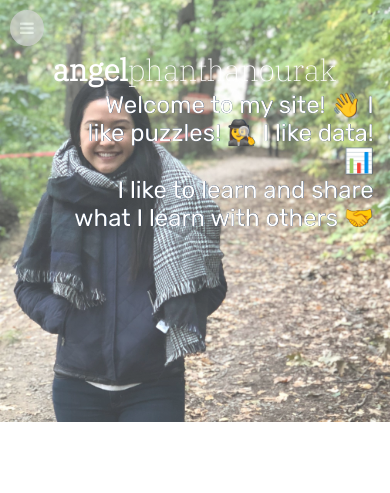
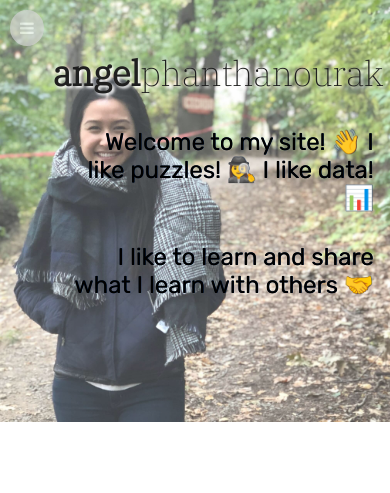
Before and after one commit to angelphanth/portfolio, a PHP site: page / in a window 390 px wide. Shown: the top 493 px of the page. Run offline with PHP 8.4, Linux system fonts and the light colour scheme.

Commit message:
optimized images

```diff
--- a/css/styles.css
+++ b/css/styles.css
@@ -99,7 +99,7 @@ a {
     justify-content: flex-end;
     height: 50vh;
     width: 100%;
-    opacity: 0.75;
+    opacity: 1;
     transition: all 1s ease-in-out;
 }
 
@@ -135,7 +135,7 @@ a {
 
 #home::before {
       content: "";
-      background-image: url("../assets/IMG_2708c.jpeg");
+      background-image: url("../assets/IMG_2708c_smaller.jpeg");
       background-color: white;
       background-repeat: no-repeat;
       background-size: contain;
@@ -145,13 +145,13 @@ a {
       bottom: 0px;
       left: 0px;
       /* width: 50vw; */
-      opacity: 0.75;
+      opacity: 1;
 }
 
-#home:hover {
+/* #home:hover {
     opacity: 1;
     transition: all 1s ease-in-out;
-}
+} */
 
 #home h1:hover {
     font-weight: bolder;
@@ -461,6 +461,10 @@ a {
         float: none;
     }
 
+    #home::before {
+        opacity:0.75;
+    }
+
 }
 
 /* When mobile */
@@ -488,12 +492,9 @@ a {
         opacity: 1;
     }
 
-    #title h2 {
-        text-shadow: 1px 1px rgb(11, 29, 0);
-    }
-
     #home::before {
         background-size: cover;
+        opacity: 0.75;
     }
 
     .slideshow-container {
@@ -523,12 +524,18 @@ a {
     }
 
     .title {
-        color: white;
+        color: black;
+        /* text-shadow: 2px 2px 3px pink; */
     }
 
     .title h1 {
-        color: white;
-        font-size:30px;
+        font-size:35px;
+        text-shadow: 2px 2px 3px white;
+    }
+
+    .title h2 {
+        padding-top: 30px;
+        /* text-shadow: 2px 2px 3px pink; */
     }
 
     .nav-icon {
@@ -551,4 +558,5 @@ linking https://openclassrooms.com/en/courses/2479876-build-your-website-with-ht
 smooth scroll https://stackoverflow.com/questions/7717527/smooth-scrolling-when-clicking-an-anchor-link
 overlay cards https://www.w3schools.com/howto/tryit.asp?filename=tryhow_css_image_overlay_opacity
 carousel https://www.w3schools.com/howto/tryit.asp?filename=tryhow_js_slideshow
+Github icon https://findicons.com/icon/607880/github
 */
--- a/index.html
+++ b/index.html
@@ -50,7 +50,7 @@
                 <h1 class="titles">My Projects</h1>
                 <div class="slideshow-container">
                     <div class="mySlides fade">
-                        <img src="assets/demo.gif" >
+                        <img src="assets/demo_opt.gif" >
                         <div class="caption">
                             <h4>CAPSTONE PROJECT</h4>
                             <h1>Deep Learning to Classify ASL Letters from a Webcam Stream</h1>
@@ -60,7 +60,7 @@
                     </div>
 
                     <div class="mySlides fade">
-                        <img src="assets/virtuo.gif">
+                        <img src="assets/virtuo_opt.gif">
                         <div class="caption">
                             <h4>HACKATHON</h4>
                             <h1>VirtuOffice Analytics Dashboard</h1>
@@ -70,7 +70,7 @@
                     </div>
 
                     <div class="mySlides fade">
-                        <img src="assets/rps.gif">
+                        <img src="assets/rps_opt.gif">
                         <div class="caption">
                             <h4>PASSION PROJECT</h4>
                             <h1>Ultimate Social Distancing Activity</h1>
```
Also changed, not shown: assets/IMG_2708c.jpeg (deleted), assets/IMG_2708c_smaller.jpeg (added), 3 other files.
